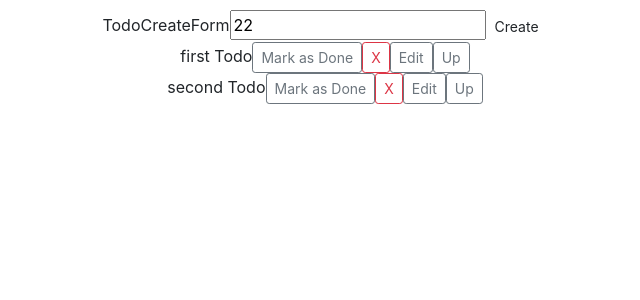
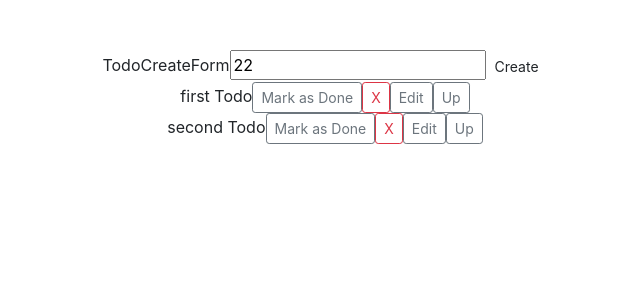
Before and after one commit to Vladyslavserdiuk/ToDoList, a React (Create React App) app: page / in a window 1280 px wide. Shown: the top 300 px of the page, without its empty margins (315-955 px from the left). Built offline with nearby package versions, Linux system fonts and the light colour scheme.

Commit message:
second Commit

```diff
--- a/src/App.css
+++ b/src/App.css
@@ -1,4 +1,4 @@
 .App {
-  padding: 10px;
+  padding: 50px;
   text-align: center;
 }
```
